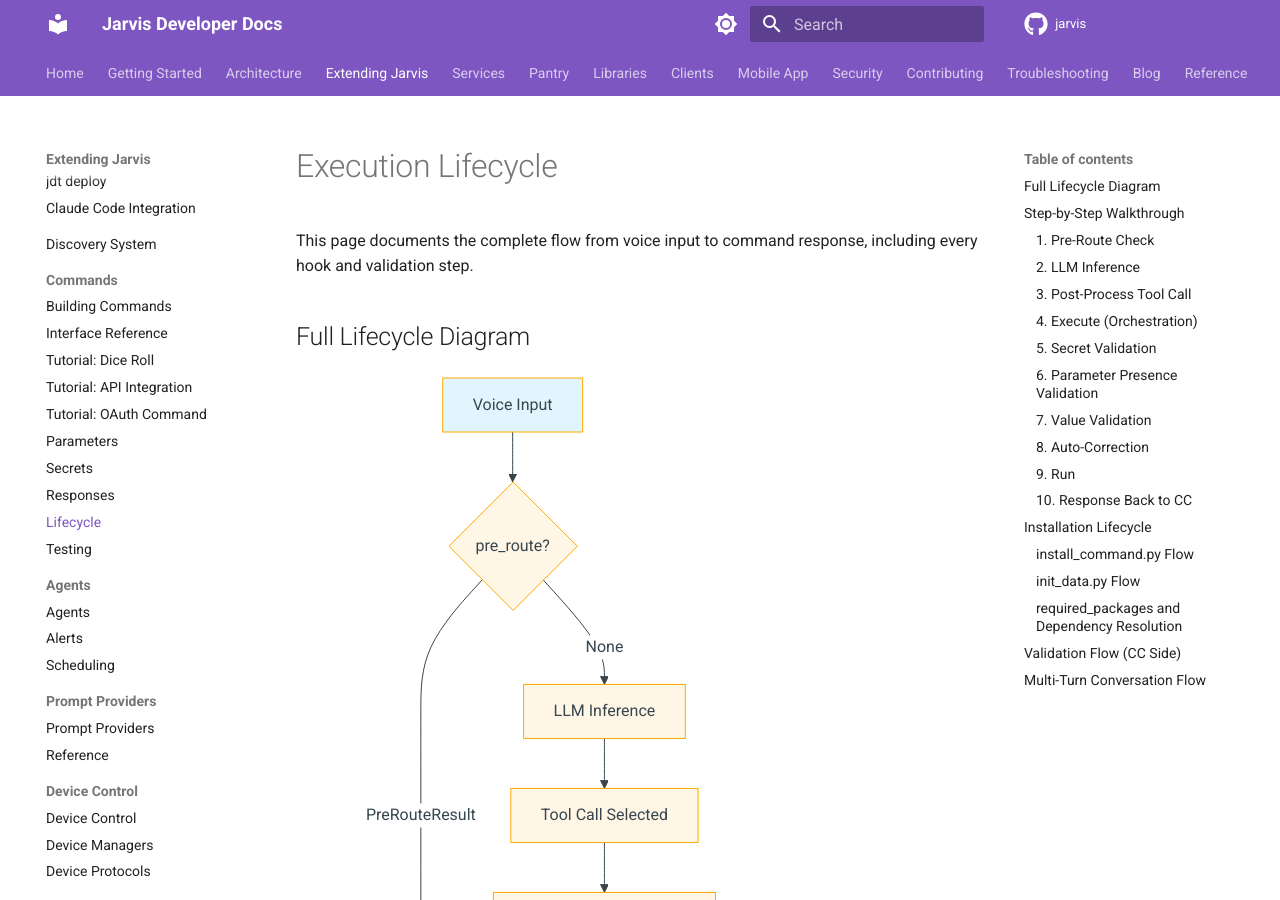
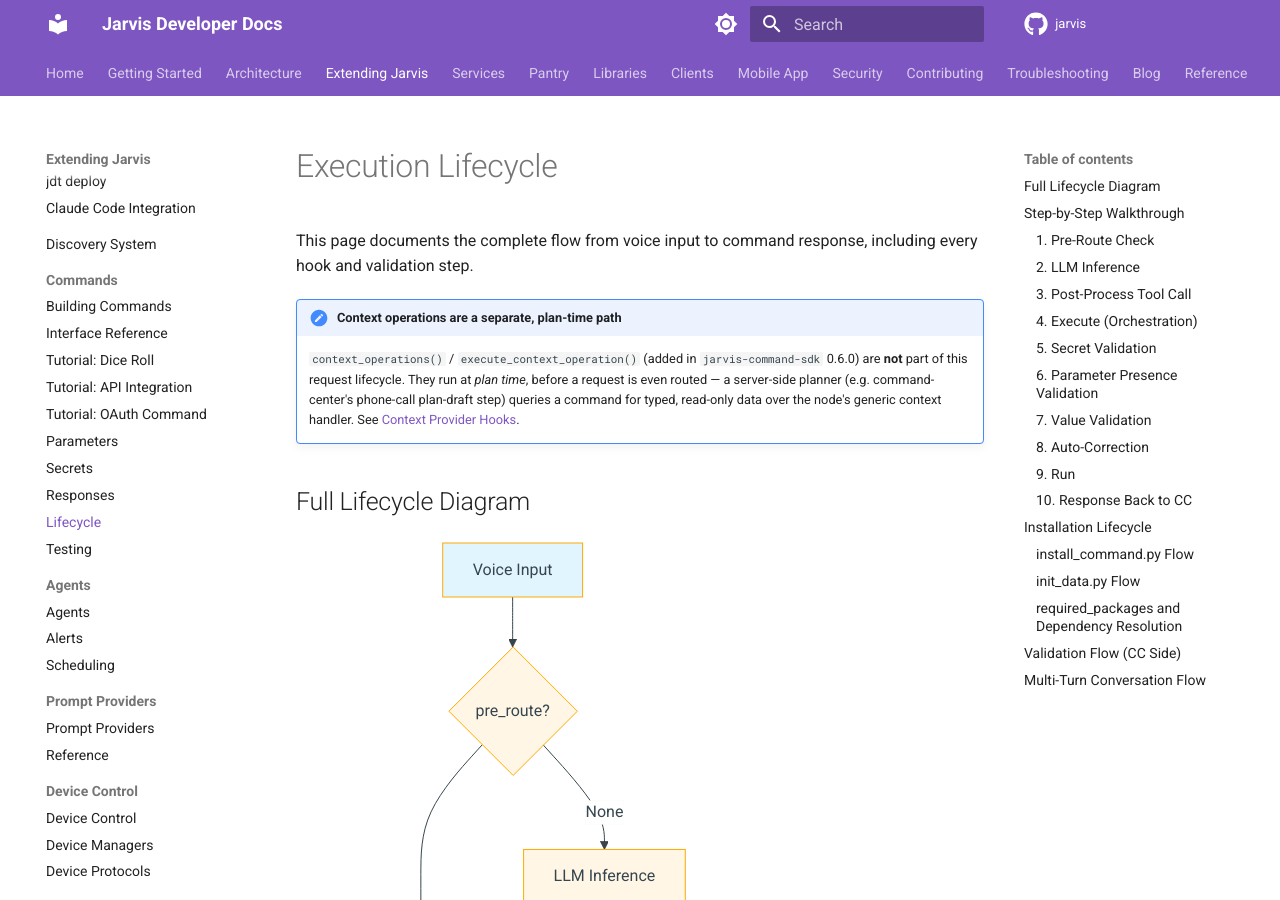
Before and after one commit to alexberardi/jarvis-docs, an MkDocs documentation site: the page built from docs/commands/lifecycle.md, in a window 1280 px wide and 900 px high. Built offline with MkDocs 1.6.1 and Material for MkDocs 9.7.7, drawn with Linux system fonts in a browser that asks for light colours; comment, search, counter and statistics services are not loaded.

Commit message:
docs(jarvis-command-sdk): sync from #7

```diff
--- a/docs/commands/lifecycle.md
+++ b/docs/commands/lifecycle.md
@@ -1,6 +1,9 @@
 # Execution Lifecycle
 
 This page documents the complete flow from voice input to command response, including every hook and validation step.
+
+!!! note "Context operations are a separate, plan-time path"
+    `context_operations()` / `execute_context_operation()` (added in `jarvis-command-sdk` 0.6.0) are **not** part of this request lifecycle. They run at *plan time*, before a request is even routed — a server-side planner (e.g. command-center's phone-call plan-draft step) queries a command for typed, read-only data over the node's generic context handler. See [Context Provider Hooks](../libraries/command-sdk.md#context-provider-hooks).
 
 ## Full Lifecycle Diagram
 
```
